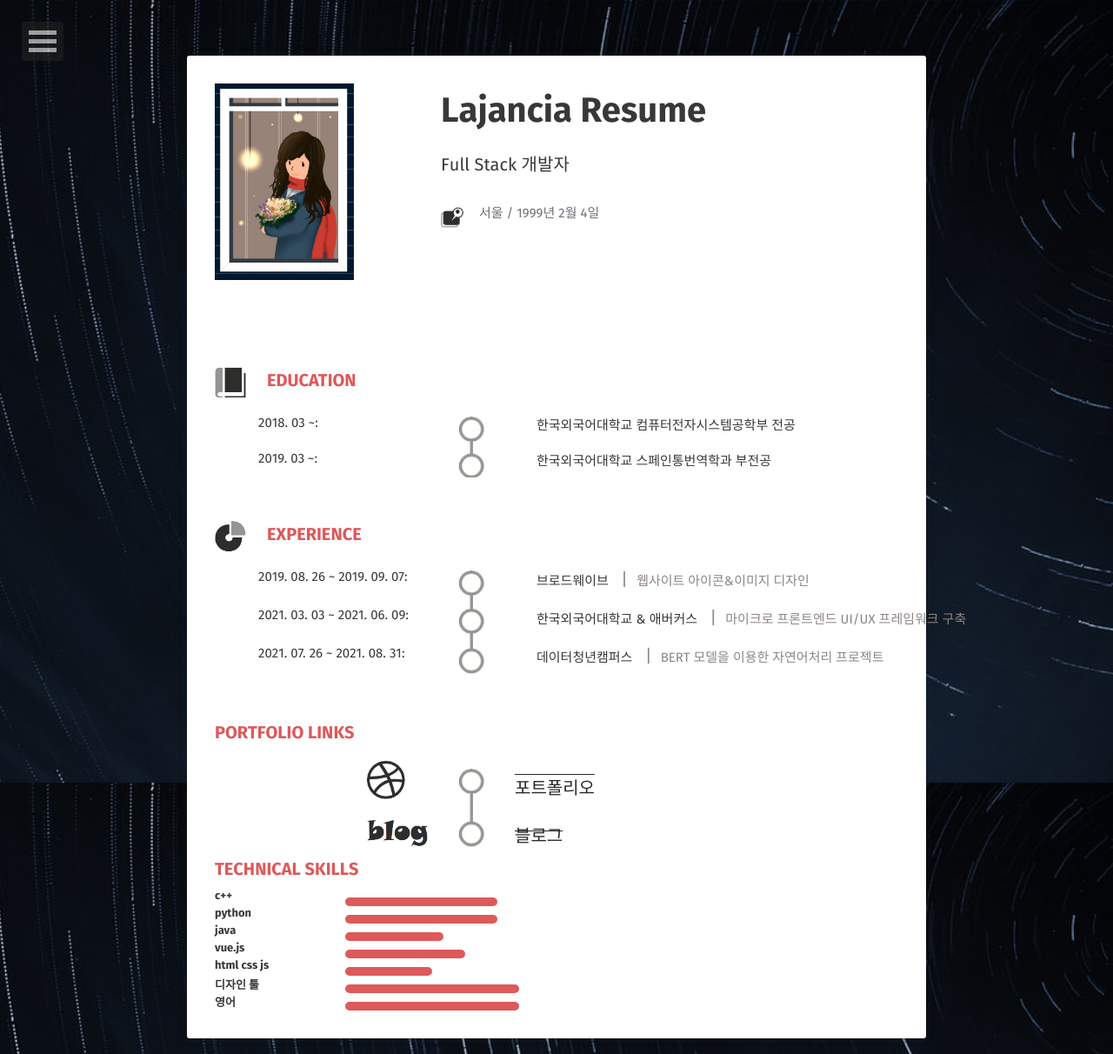
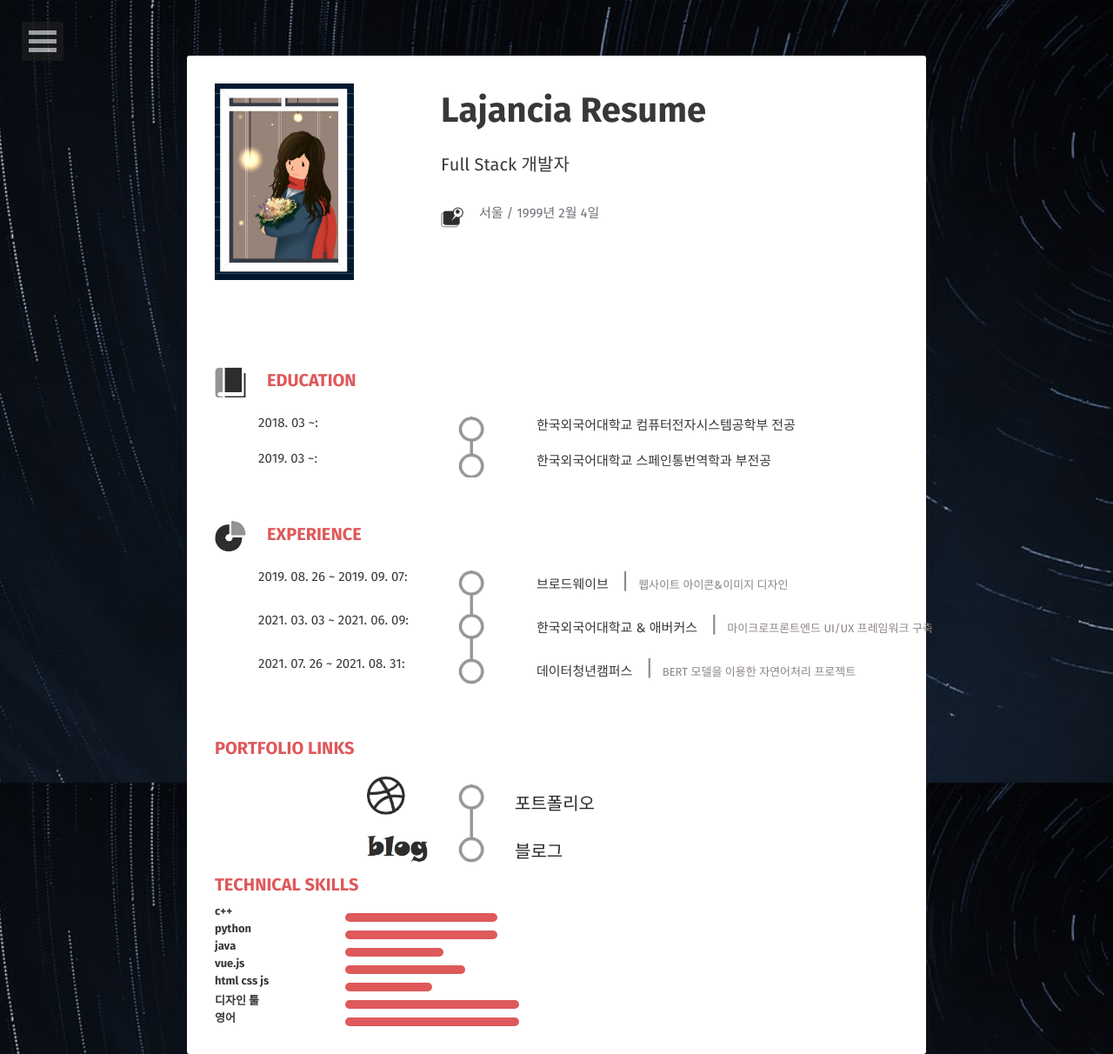
Before and after one commit to Lajancia/Lajancia.github.io, a Jekyll site: the page built from about/index.html, in a window 1280 px wide. Shown: the whole page at 87% size. Built offline with Jekyll 4.4.1, drawn with Linux system fonts in a browser that asks for light colours; some web fonts are replaced; comment, search, counter and statistics services are not loaded.

Commit message:
이력서 수정

```diff
--- a/about/index.html
+++ b/about/index.html
@@ -68,7 +68,7 @@ layout: compress
                             <li>
                                 <span class="txt_date">2021. 03. 03 ~ 2021. 06. 09</span>
                                 <span class="txt_info">한국외국어대학교 & 애버커스</span>
-                                <span class="txt_sub">마이크로 프론트엔드 UI/UX 프레임워크 구축</span>
+                                <span class="txt_sub">마이크로프론트엔드 UI/UX 프레임워크 구축</span>
                             </li>
                             <li>
                                 <span class="txt_date">2021. 07. 26 ~ 2021. 08. 31</span>
@@ -81,8 +81,8 @@ layout: compress
                         <h2><span class="txt_s">PORTFOLIO LINKS</span></h2>
                         <ul>
                             <li><span class="ico_s icon_ico_portfolio">포트폴리오사이트</span><a href="https://drive.google.com/file/d/1efJISyEey6pf1JHaLFQEAMHtvRWxNZvp/view?usp=sharing"
-                                    target="_blank"><span class="txt_s">포트폴리오</span></a></li>
-                            <li><span class="ico_s icon_ico_blog">블로그</span><a href="https://lajancia.github.io" target="_blank"><span
+                                    target="_blank" style="text-decoration: none;"><span class="txt_s">포트폴리오</span></a></li>
+                            <li><span class="ico_s icon_ico_blog">블로그</span><a href="https://lajancia.github.io" target="_blank" style="text-decoration: none;"><span
                                         class="txt_s">블로그</span></a></li>
                         </ul>
                     </div>
@@ -332,14 +332,14 @@ h2 .txt_s {
 }
 .txt_sub {
   color: #8d8683;
-  font-size: 15px;
+  font-size: 13px;
 }
 .txt_sub:before {
   display: inline-block;
   content: "|";
   margin: 0 10px;
   color: #8d8683;
-  font-size: 20px;
+  font-size: 25px;
 }
 .area_edu li,
 .area_career li,
```
